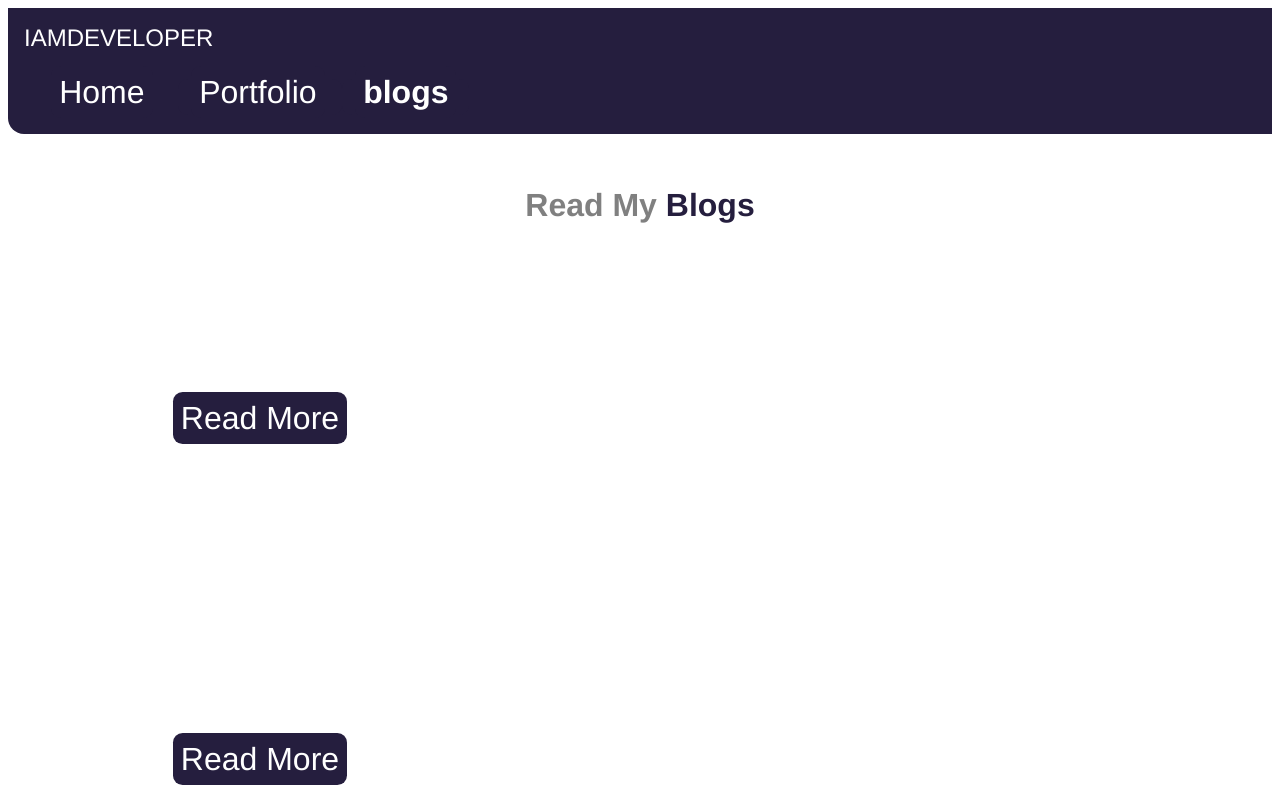
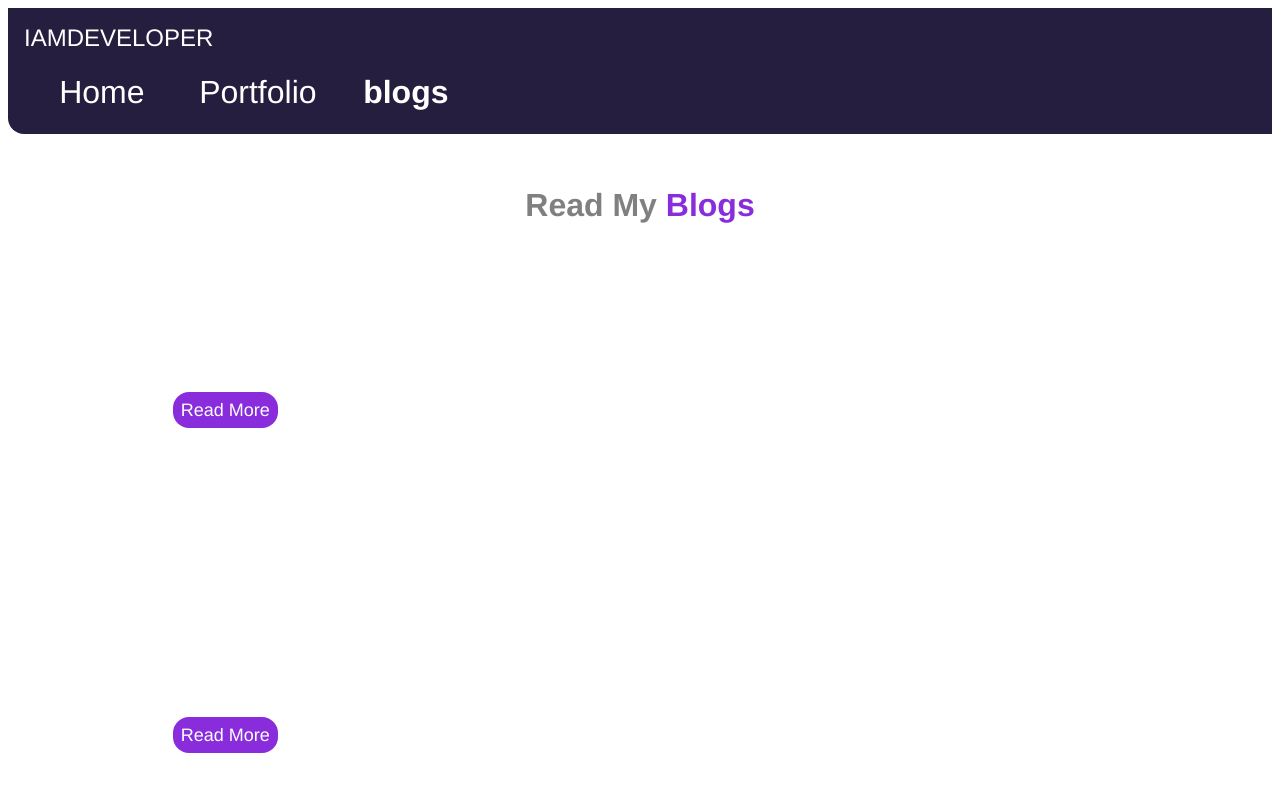
Before and after one commit to beastsunny/Portfolio, a plain HTML site: page blog.html in a window 1280 px wide. Shown: the top 800 px of the page. Drawn offline with Linux system fonts and the light colour scheme.

Commit message:
Doc: Blog updated

```diff
--- a/blog.css
+++ b/blog.css
@@ -6,6 +6,7 @@ body {
         --primary-color: #251e3e;
         --gray: #9CA3AF;
         --lightgrey: #E5E7EB;
+        --btn-color: #892CDC;
     }
 
     .link {
@@ -45,12 +46,23 @@ h1 {
     }
 
     span {
-    color: var(--primary-color);
+        color: var(--btn-color);
     }
 
     .blg-section {
         padding: 8rem;
         margin: 2rem;
+    }
+
+    .primary-link {
+        border-color: black;
+        font-size: large;
+        background-color: var(--btn-color);
+        padding: 0.5rem 0.5rem;
+        border-radius: 1rem;
+        color: white;
+        text-decoration: none;
+        max-width: 140px;
     }
 
     .link {
@@ -91,5 +103,9 @@ a {
     }
 
     a:hover {
-    color: white;
+        color: black;
     }
+
+    footer a:hover {
+        color: var(--lightgrey);
+    }
--- a/blog.html
+++ b/blog.html
@@ -31,14 +31,14 @@
     <section class="blg-section">
         <div class="blg">
             <p></p>
-            <a class="link" href="/" target="_blank">Read More</a>
+            <a class="primary-link" href="/" target="_blank">Read More</a>
         </div>
     </section>
 
     <section class="blg-section">
         <div class="blg">
             <p></p>
-            <a class="link" href="/" target="_blank">Read More</a>
+            <a class="primary-link" href="/" target="_blank">Read More</a>
         </div>
     </section>
 
```
Lines whose indentation alone changed are shown as unchanged.
